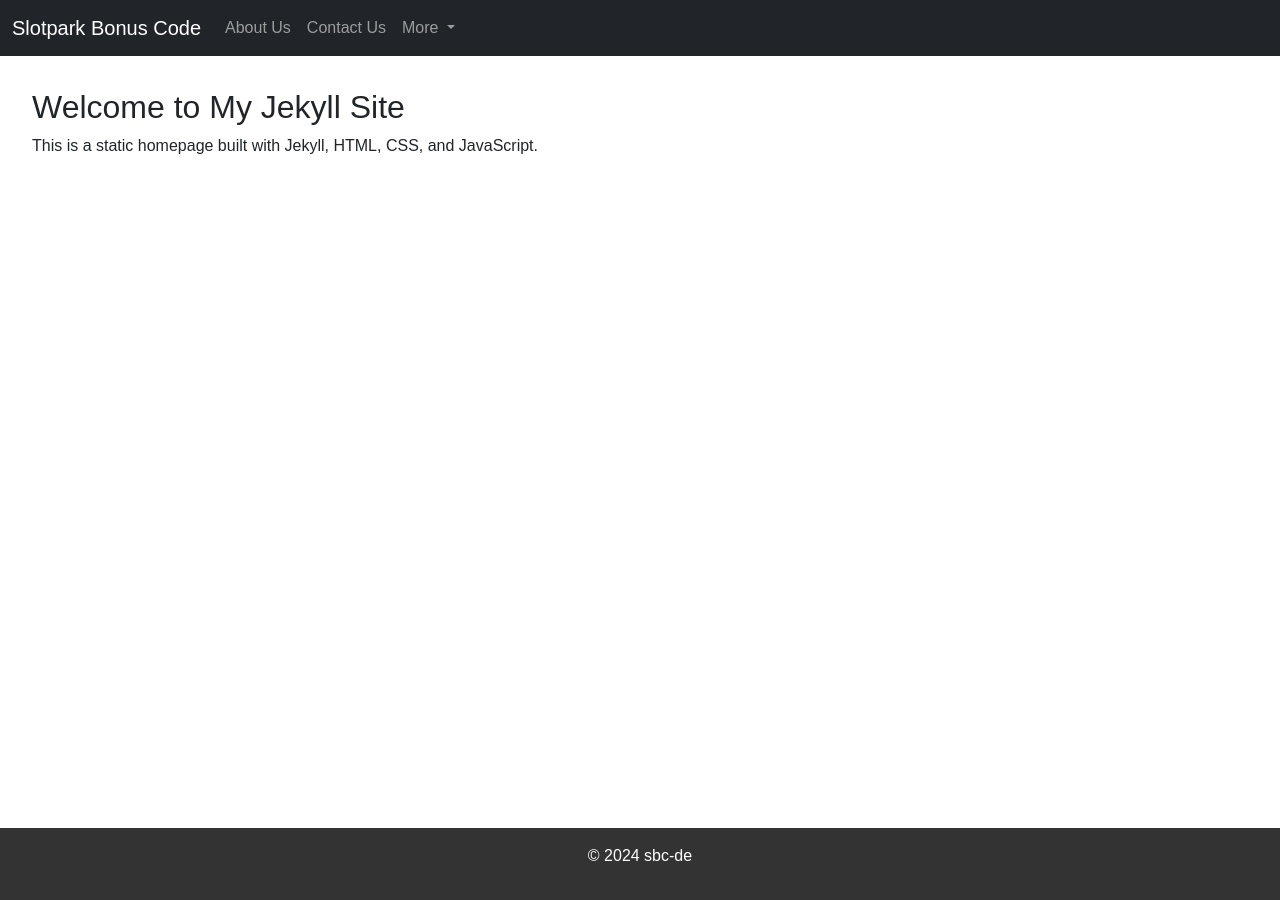
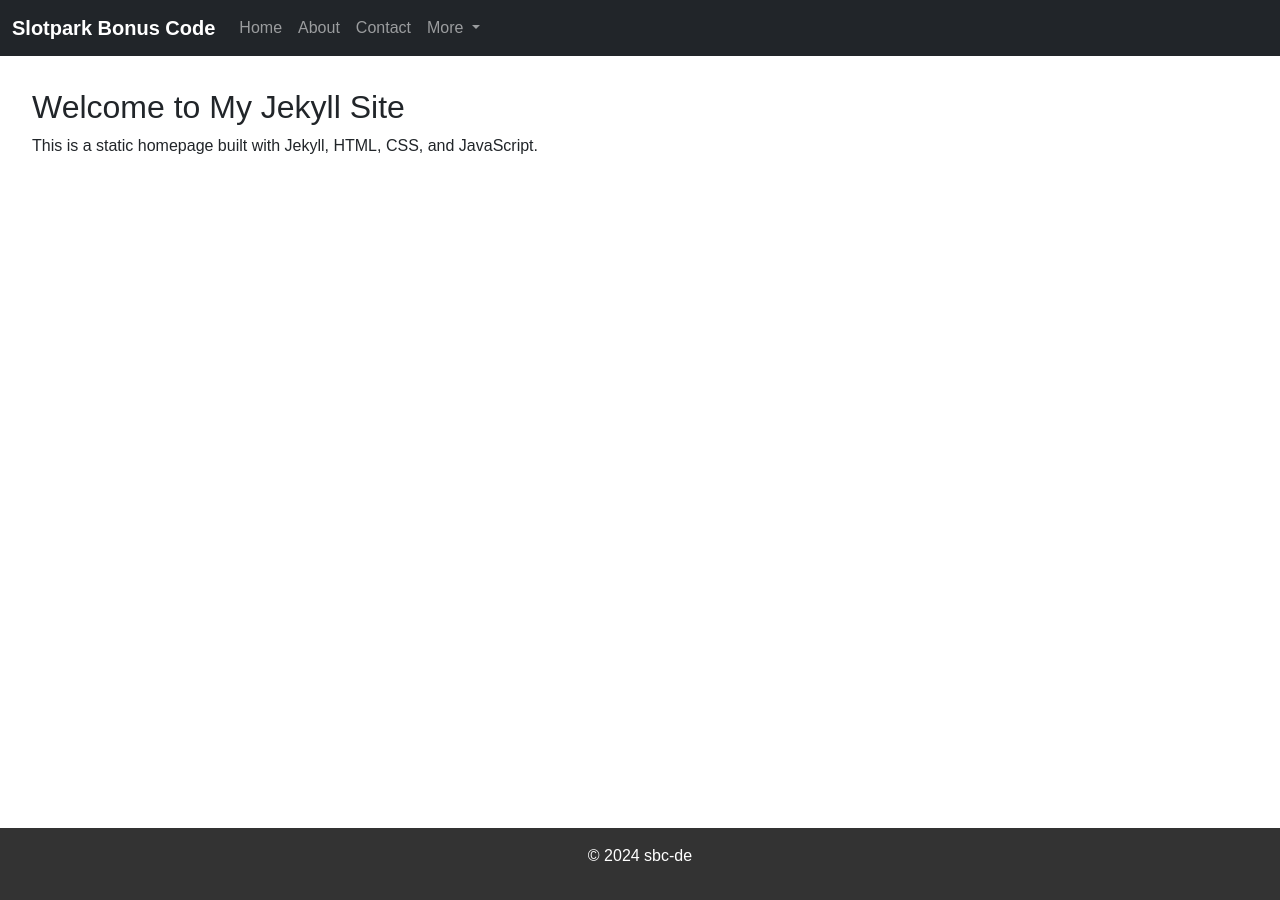
Before and after one commit to Prollad99/sbc-de, a Jekyll site: the page built from index.html, in a window 1280 px wide. Built offline with Jekyll 4.4.1, drawn with Linux system fonts in a browser that asks for light colours.

Commit message:
Update home.html

```diff
--- a/_layouts/home.html
+++ b/_layouts/home.html
@@ -11,26 +11,29 @@
   <header>
         <nav class="navbar navbar-expand-lg navbar-dark bg-dark">
   <div class="container-fluid">
-        <a class="navbar-brand" href="{{ '/' }}">Slotpark Bonus Code</a>
+    <a class="navbar-brand" href="{{ site.baseurl }}/"><i class="bi bi-gift-fill"></i> <b>Slotpark Bonus Code</b></a>
     <button class="navbar-toggler" type="button" data-bs-toggle="collapse" data-bs-target="#navbarNavDarkDropdown" aria-controls="navbarNavDarkDropdown" aria-expanded="false" aria-label="Toggle navigation">
       <span class="navbar-toggler-icon"></span>
     </button>
     <div class="collapse navbar-collapse" id="navbarNavDarkDropdown">
       <ul class="navbar-nav">
       <li class="nav-item">
-              <a class="nav-link" href="{{ '/about-us.html' | relative_url }}">About Us</a>
+      <a class="nav-link" href="{{ site.baseurl }}/">Home</a>
       </li>
         <li class="nav-item">
-              <a class="nav-link" href="{{ '/contact-us.html' | relative_url }}">Contact Us</a>
+          <a class="nav-link" href="{{ site.baseurl }}/about/">About</a>
+        </li>
+        <li class="nav-item">
+          <a class="nav-link" href="{{ site.baseurl }}/contact/">Contact</a>
         </li>
         <li class="nav-item dropdown">
           <a class="nav-link dropdown-toggle" href="#" id="navbarDarkDropdownMenuLink" role="button" data-bs-toggle="dropdown" aria-expanded="false">
             More
           </a>
-              <ul class="dropdown-menu dropdown-menu-light" aria-labelledby="navbarDarkDropdownMenuLink">
-                <li><a class="dropdown-item" href="{{ '/privacy-policy.html' | relative_url }}">Privacy Policy</a></li>
-                <li><a class="dropdown-item" href="{{ '/disclaimer.html' | relative_url }}">Disclaimer</a></li>
-                <li><a class="dropdown-item" href="{{ '/dmca.html' | relative_url }}">DMCA</a></li>
+          <ul class="dropdown-menu dropdown-menu-dark" aria-labelledby="navbarDarkDropdownMenuLink">
+            <li><a class="dropdown-item" href="{{ site.baseurl }}/privacy-policy/">Privacy Policy</a></li>
+            <li><a class="dropdown-item" href="{{ site.baseurl }}/disclaimer/">Disclaimer</a></li>
+            <li><a class="dropdown-item" href="{{ site.baseurl }}/dmca/">DMCA</a></li>
           </ul>
         </li>
       </ul>
```
Lines whose indentation alone changed are shown as unchanged.
